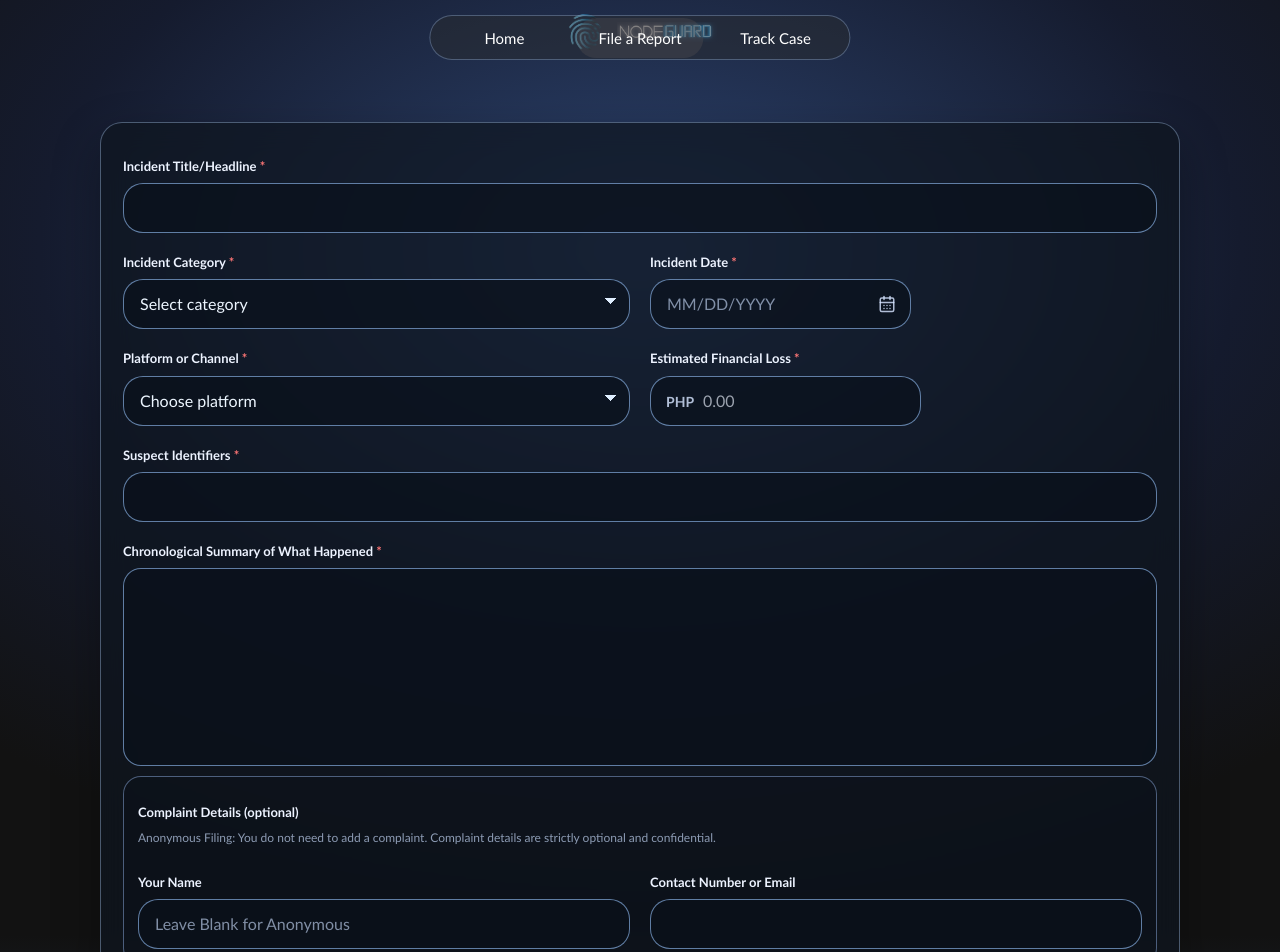
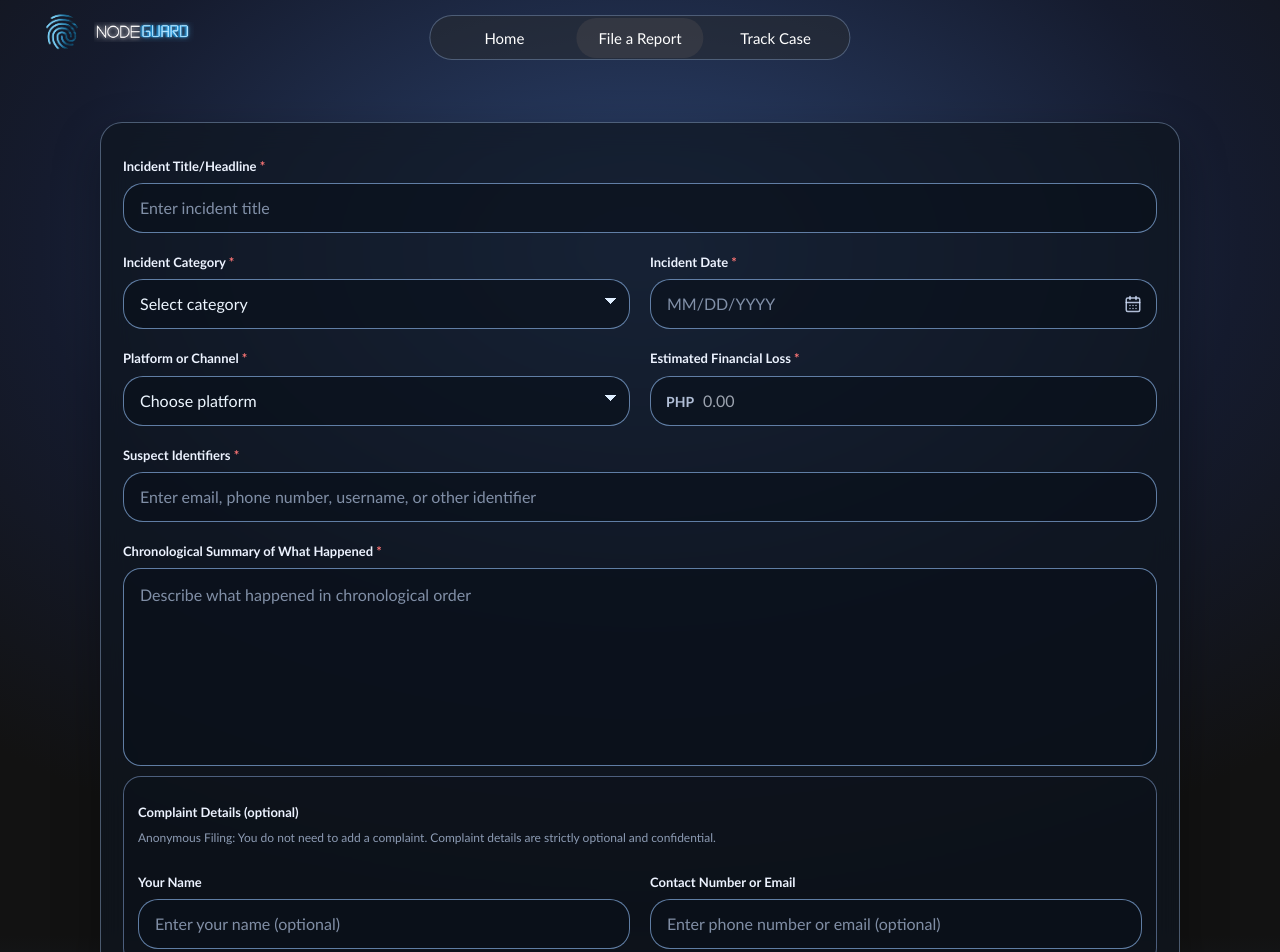
Before and after one commit to uno-jerome/NodeGuard-2, a React (Vite) app in the folder frontend/: page /client/report in a window 1280 px wide. Shown: the top 952 px of the page. Built offline with nearby package versions, Linux system fonts and the light colour scheme; no server answers; a web font is replaced by a local one.

Commit message:
Corrected some flaws
Corrected the allignments of Case Report, Client Header, Log-in, and fix the logic of priorities filter

```diff
--- a/frontend/src/Components/Elements/AddNewStaff.jsx
+++ b/frontend/src/Components/Elements/AddNewStaff.jsx
@@ -7,9 +7,9 @@ export const PROVISION_STAFF_HEADER = {
 };
 
 export const PROVISION_STAFF_FIELDS = [
-	{ name: 'name', label: 'Profile Name', type: 'text', required: true },
-	{ name: 'username', label: 'Username', type: 'text', required: true },
-	{ name: 'password', label: 'Generate Password', type: 'password', required: true },
+	{ name: 'name', label: 'Profile Name', type: 'text', placeholder: 'Enter full name', required: true },
+	{ name: 'username', label: 'Username', type: 'text', placeholder: 'Enter username', required: true },
+	{ name: 'password', label: 'Generate Password', type: 'password', placeholder: 'Enter password', required: true },
 ];
 
 const DEFAULT_ROLE = 'Investigator';
@@ -74,6 +74,7 @@ export function ProvisionStaffModal({ isOpen, onSave, onClose, serverError }) {
 										id={f.name}
 										type={f.type}
 										value={values[f.name]}
+										placeholder={f.placeholder}
 										onChange={(e) => setField(f.name, e.target.value)}
 										required={f.required}
 										pattern="[A-Za-z0-9._-]+"
@@ -89,6 +90,7 @@ export function ProvisionStaffModal({ isOpen, onSave, onClose, serverError }) {
 									id={f.name}
 									type={f.type}
 									value={values[f.name]}
+									placeholder={f.placeholder}
 									onChange={(e) => setField(f.name, e.target.value)}
 									required={f.required}
 								/>
--- a/frontend/src/Components/design/ClientHeader.css
+++ b/frontend/src/Components/design/ClientHeader.css
@@ -4,7 +4,6 @@
 	height: 80px;
 	margin-top: 0;
 	align-items: flex-start;
-	justify-content: center;
 	width: 100%;
 	padding: 0 20px;
 }
--- a/frontend/src/Components/design/Log-in.css
+++ b/frontend/src/Components/design/Log-in.css
@@ -5,7 +5,7 @@
     flex-direction: row;
     justify-content: space-between;
     align-items: center;
-    padding: 30px clamp(20px, 7vw, 100px);
+    padding: 30px clamp(20px, 7vw, 250px);
     background: var(--portal-bg);
     gap: clamp(24px, 6vw, 90px);
 }
@@ -79,7 +79,7 @@
 
 .input-field {
     width: 100%;
-    max-width: 450px;
+    max-width: 100%;
     height: 46px;
     padding: 0 16px;
     border: 1px solid #5799d6;
@@ -96,7 +96,7 @@
 .password-input-wrap {
     position: relative;
     width: 100%;
-    max-width: 450px;
+    max-width: 100%;
 }
 
 .password-input-wrap .input-field {
@@ -151,7 +151,7 @@
 .login-button {
     display: flex;
     width: 100%;
-    max-width: 450px;
+    max-width: 100%;
     height: 47px;
     padding: 12px 30px;
     justify-content: center;
@@ -169,7 +169,7 @@
     display: flex;
     flex: 1 1 0;
     min-width: 0;
-    max-width: 650px;
+    max-width: 500px;
     flex-direction: column;
     justify-content: center;
     padding: 20px 0;
--- a/frontend/src/Components/design/client/IncidentReport.css
+++ b/frontend/src/Components/design/client/IncidentReport.css
@@ -106,11 +106,12 @@
 .two-col {
   display: grid;
   grid-template-columns: 1fr;
-  gap: 0;
+  gap: 80px 20px;
 }
 
 .input-with-icon {
   position: relative;
+  width: 100%;
 }
 
 .date-input {
@@ -159,6 +160,7 @@
 
 .currency-field {
   position: relative;
+  width: 100%;
 }
 
 .currency-symbol {
@@ -647,7 +649,7 @@
   .two-col {
     display: grid;
     grid-template-columns: repeat(2, minmax(0, 1fr));
-    gap: 20px 20px;
+    gap: 60px 20px;
   }
 
   .field {
--- a/frontend/src/pages/Analyst/AnalystDashboard.jsx
+++ b/frontend/src/pages/Analyst/AnalystDashboard.jsx
@@ -91,7 +91,7 @@ export default function AnalystDashboard({ showHeader = true, showInspect = true
 										</label>
 										<label className="filter-field">Priority:
 											<select value={priorityFilter} onChange={(event) => setPriorityFilter(event.target.value)} aria-label="Filter by priority">
-												<option value="">All Priorities</option><option>Low</option><option>Medium</option><option>High</option><option>Critical</option>
+												<option value="">All Priorities</option><option value="LOW">Low</option><option value="MEDIUM">Medium</option><option value="HIGH">High</option><option value="CRITICAL">Critical</option>
 											</select>
 										</label>
 										<span className="case-count">Showing {displayedIncidents.length} of {incidents.length} submitted cases</span>
--- a/frontend/src/pages/Client/IncidentReport.jsx
+++ b/frontend/src/pages/Client/IncidentReport.jsx
@@ -171,6 +171,7 @@ export default function IncidentReport() {
             <input
               type="text"
               name="title"
+              placeholder="Enter incident title"
               data-required-field="incidentTitle"
               required
               className={`text-input${invalidFields.includes("incidentTitle") ? " input-invalid" : ""}`}
@@ -358,6 +359,7 @@ export default function IncidentReport() {
             <input
               type="text"
               name="suspectIdentifiers"
+              placeholder="Enter email, phone number, username, or other identifier"
               data-required-field="suspectIdentifiers"
               required
               className={`text-input${invalidFields.includes("suspectIdentifiers") ? " input-invalid" : ""}`}
@@ -372,6 +374,7 @@ export default function IncidentReport() {
             <textarea
               rows="7"
               name="narrative"
+              placeholder="Describe what happened in chronological order"
               data-required-field="incidentSummary"
               required
               className={`textarea-input${invalidFields.includes("incidentSummary") ? " input-invalid" : ""}`}
@@ -390,12 +393,12 @@ export default function IncidentReport() {
             <div className="two-col complaint-grid">
               <label className="field">
                 <span className="field-label">Your Name</span>
-                <input type="text" name="complainantName" placeholder="Leave Blank for Anonymous" className="text-input" />
+                <input type="text" name="complainantName" placeholder="Enter your name (optional)" className="text-input" />
               </label>
 
               <label className="field">
                 <span className="field-label">Contact Number or Email</span>
-                <input type="text" name="complainantContact" className="text-input" />
+                <input type="text" name="complainantContact" placeholder="Enter phone number or email (optional)" className="text-input" />
               </label>
             </div>
           </div>
--- a/frontend/src/pages/Log-in.jsx
+++ b/frontend/src/pages/Log-in.jsx
@@ -16,7 +16,9 @@ export default function Login() {
     event.preventDefault();
     setError("");
 
-    const result = await login(email, password);
+    const identifier = email.trim();
+    const loginEmail = identifier.includes("@") ? identifier : `${identifier}@nodeguard.local`;
+    const result = await login(loginEmail, password);
     if (!result.success) {
       setError(result.message);
       return;
@@ -50,12 +52,14 @@ export default function Login() {
 
         <form id="login-form" onSubmit={handleLogin}>
           <div className="field">
-            <label htmlFor="email">Email Address</label>
+            <label htmlFor="email">Username or Email</label>
             <input
               className="input-field"
-              type="email"
+              type="text"
               id="email"
               name="email"
+              placeholder="Enter username or email"
+              autoComplete="username"
               value={email}
               onChange={(event) => setEmail(event.target.value)}
               required
@@ -70,6 +74,7 @@ export default function Login() {
                 type={showPassword ? "text" : "password"}
                 id="password"
                 name="password"
+                placeholder="Enter password"
                 value={password}
                 onChange={(event) => setPassword(event.target.value)}
                 required
```
